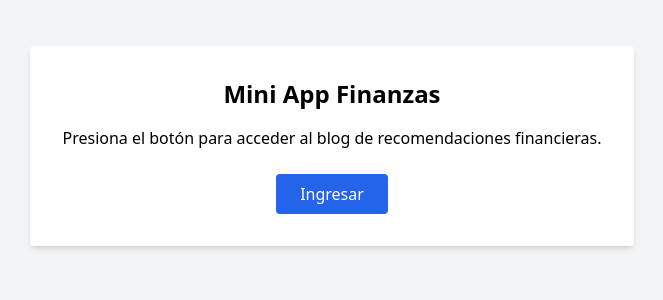
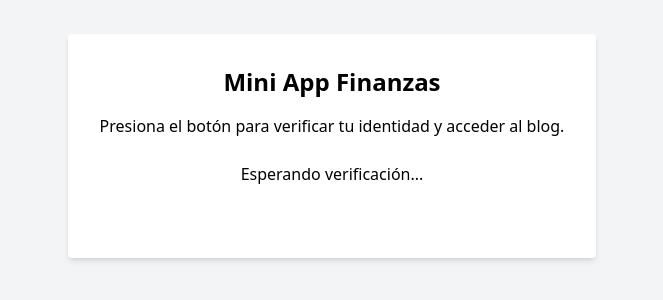
Before and after one commit to OscarSanchez1214/miniapp-finanzas, a Next.js app: page / in a window 1280 px wide. Shown: the part 254-554 px from the top of the page, without its empty margins (308-971 px from the left). Built offline with nearby package versions, Linux system fonts and the light colour scheme.

Commit message:
Update index.js

```diff
--- a/pages/index.js
+++ b/pages/index.js
@@ -1,26 +1,12 @@
-import { useState } from 'react';
-import { useRouter } from 'next/router';
+import { VerifyBlock } from "../components/Verify/VerifyBlock";
 
 export default function Home() {
-  const router = useRouter();
-  const [verified, setVerified] = useState(false);
-
-  const handleVerify = () => {
-    setVerified(true);
-    router.push('/blog');
-  };
-
   return (
     <div className="min-h-screen flex items-center justify-center bg-gray-100">
       <div className="text-center p-8 bg-white shadow-md rounded">
         <h1 className="text-2xl font-bold mb-4">Mini App Finanzas</h1>
-        <p className="mb-6">Presiona el botón para acceder al blog de recomendaciones financieras.</p>
-        <button
-          onClick={handleVerify}
-          className="bg-blue-600 text-white px-6 py-2 rounded hover:bg-blue-700"
-        >
-          Ingresar
-        </button>
+        <p className="mb-6">Presiona el botón para verificar tu identidad y acceder al blog.</p>
+        <VerifyBlock />
       </div>
     </div>
   );
```
